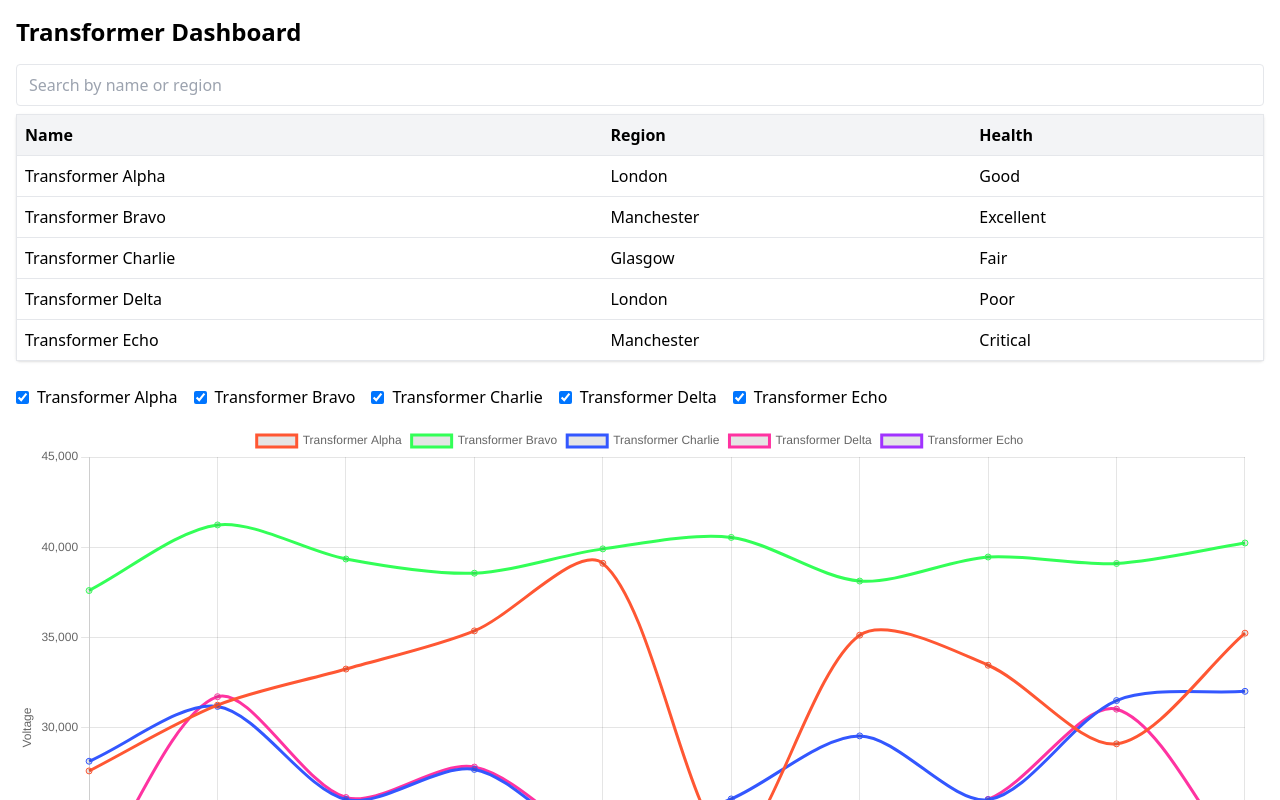
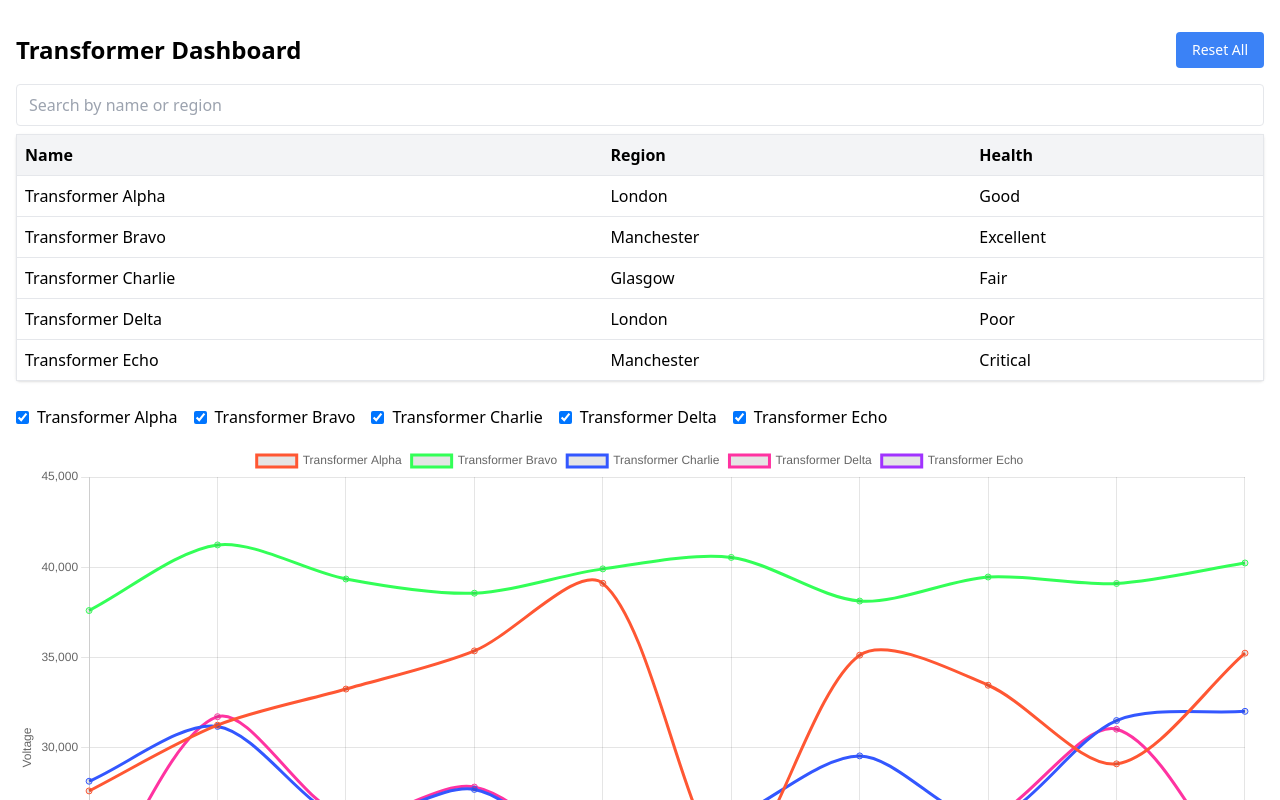
Before and after one commit to marijakrstovic/transformer-dashboard, a Vue app: page / in a window 1280 px wide. Shown: the top 800 px of the page. Built offline with nearby package versions, Linux system fonts and the light colour scheme.

Commit message:
added reset all filters button

```diff
--- a/src/App.vue
+++ b/src/App.vue
@@ -1,12 +1,16 @@
 <template>
-  <div class="container mx-auto p-4">
-    <h1 class="text-2xl font-bold mb-4">Transformer Dashboard</h1>
+  <div class="container mx-auto px-4 py-8">
+    <div class="flex justify-between items-center">
+      <h1 class="text-2xl font-bold mb-4">Transformer Dashboard</h1>
+      <ResetButton />
+    </div>
     <TransformerTable />
     <VoltageChart />
   </div>
 </template>
 
 <script setup lang="ts">
-import TransformerTable from './components/TransformerTable.vue'
-import VoltageChart from './components/VoltageChart.vue'
+import TransformerTable from './components/TransformerTable.vue';
+import VoltageChart from './components/VoltageChart.vue';
+import ResetButton from './components/ResetButton.vue';
 </script>
--- /dev/null
+++ b/src/components/ResetButton.vue
@@ -0,0 +1,12 @@
+<template>
+    <button class="bg-blue-500 hover:bg-blue-600 text-white px-4 py-2 text-sm rounded mb-4"
+     @click="resetFilters" aria-label="Reset all filters">Reset All</button>
+</template>
+
+<script setup lang="ts">
+import { useTransformerStore } from '../stores/transformerStore';
+
+const store = useTransformerStore();
+const resetFilters = store.resetFilters;
+
+</script>
--- a/src/stores/transformerStore.ts
+++ b/src/stores/transformerStore.ts
@@ -8,7 +8,12 @@ export const useTransformerStore = defineStore('transformers', () => {
   const search = ref<string>('');
   const selectedIds = ref<number[]>(transformers.value.map(t => t.assetId));
 
-  return { transformers, search, selectedIds };
+  const resetFilters = () => {
+    search.value = '';
+    selectedIds.value = transformers.value.map(t => t.assetId);
+  }
+
+  return { transformers, search, selectedIds, resetFilters };
 }, {
   persist: true
 });
```
